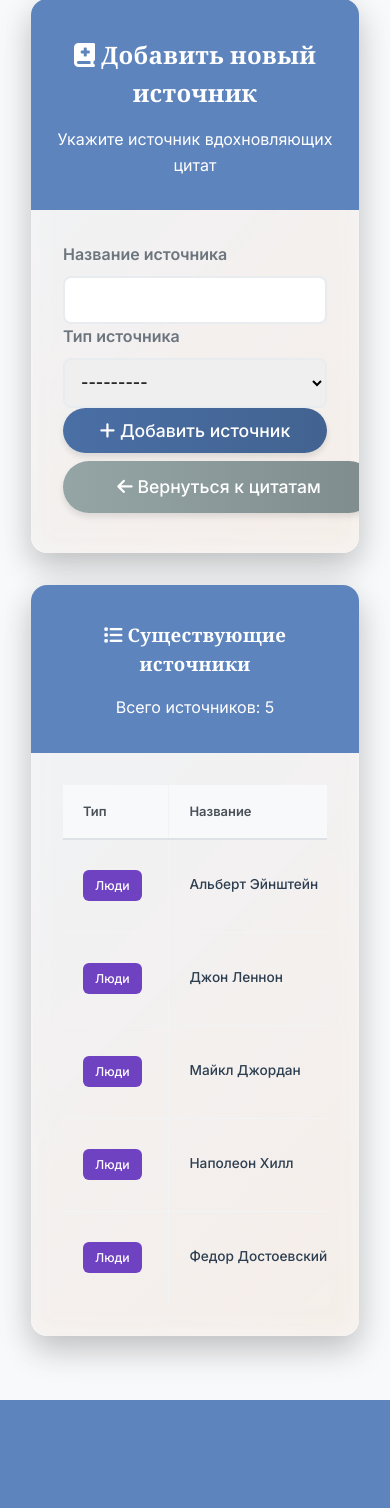
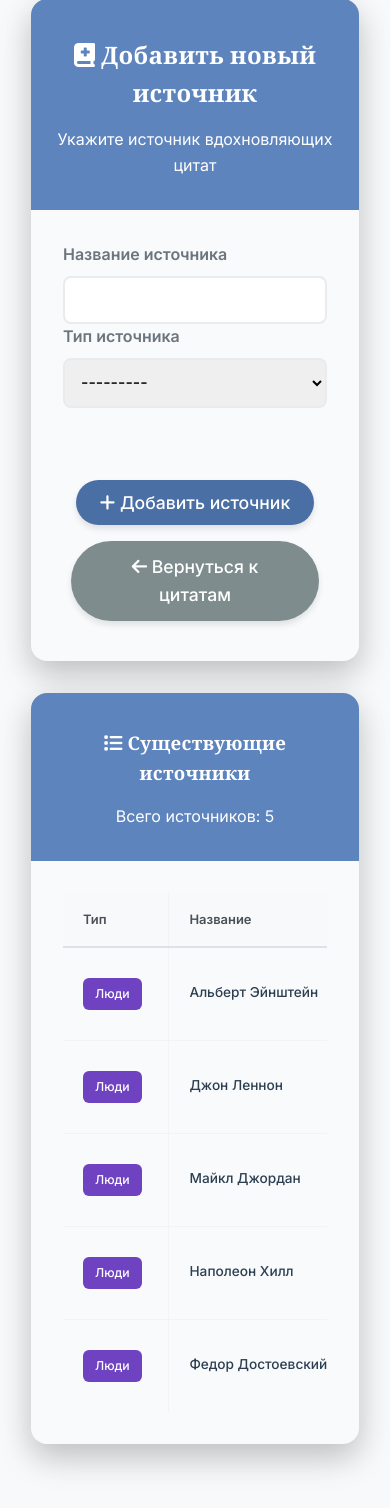
Before and after one commit to Godshri/quote_project, a Django app: page /add/source/ in a window 390 px wide; the page is wider, and only the part inside the window is pictured. Shown: the part 131-1639 px from the top of that part. Before the commit the page ends 1531 px from the top of that part, so only its background shows below. Run offline with Django 5.2, Linux system fonts and the light colour scheme; data comes from the database, SQL or seed files in the repository; both versions use the stored data as it was after the commit.

Commit message:
Nothing works

```diff
--- a/quotes/static/quotes/css/style.css
+++ b/quotes/static/quotes/css/style.css
@@ -59,7 +59,7 @@ input, select, textarea {
 }
 
 .navbar {
-    background: linear-gradient(135deg, #4a6fa5 0%, #3a5a80 100%);
+    background:#4a6fa5 ;
     box-shadow: 0 4px 20px rgba(0, 0, 0, 0.15);
     padding: 0.8rem 0;
     position: sticky;
@@ -145,7 +145,7 @@ input, select, textarea {
     left: 0;
     width: 100%;
     height: 100%;
-    background: linear-gradient(135deg, rgba(255, 255, 255, 0.2) 0%, rgba(255, 255, 255, 0.1) 100%);
+    background: rgba(255, 255, 255, 0.2) ;
     border-radius: 30px;
     transform: scaleX(0);
     transform-origin: right;
@@ -228,10 +228,23 @@ input, select, textarea {
         margin: 0 2px;
     }
 
+    .form-actions {
+        margin-top: 3rem !important;
+        padding-top: 1rem !important;
+    }
+
+
     .form-actions .btn {
-        margin-bottom: 0.5rem;
-        display: block;
-        width: 100%;
+        display: inline-block !important;
+        width: auto !important;
+        min-width: 200px;
+        margin: 0.5rem !important;
+    }
+
+
+    .form-fields {
+        flex-direction: column;
+        margin-bottom: 3rem;
     }
 
     .form-fields .form-control {
@@ -460,7 +473,7 @@ input, select, textarea {
     border-radius: 16px;
     box-shadow: 0 15px 35px rgba(0, 0, 0, 0.15), 0 10px 30px rgba(0, 0, 0, 0.1);
     transition: var(--transition);
-    background: linear-gradient(135deg, #ffffff 0%, #f8fafc 100%);
+    background:  #f8fafc !important;
     overflow: hidden;
     margin-bottom: 2rem;
     position: relative;
@@ -468,19 +481,19 @@ input, select, textarea {
 
 }
 
-.quote-card::before {
+/* .quote-card::before {
     content: '';
     position: absolute;
     top: -10px;
     left: -10px;
     right: -10px;
     bottom: -10px;
-    background: linear-gradient(135deg, #4a6fa520, #e67e2220);
+    background: #e67e2220;
     border-radius: 24px;
     z-index: -1;
     filter: blur(15px);
     opacity: 0.7;
-}
+} */
 
 .quote-card:hover {
     transform: translateY(-5px);
@@ -488,7 +501,6 @@ input, select, textarea {
 }
 
 .card-header {
-    /* background: linear-gradient(to right, var(--primary-color), #5d7fb5); */
     background: var(--primary-color-light);
     color: white;
     padding: 1rem 1.5rem;
@@ -553,19 +565,21 @@ blockquote {
     cursor: pointer;
     font-family: var(--secondary-font);
     margin-right: 1rem;
+    margin-top: 1rem !important;
 }
 
 .btn-success {
-    background: linear-gradient(to right, #2ecc71, #27ae60);
+    background: #2ecc71;
 }
 
 .btn-danger {
-    background: linear-gradient(to right, #e74c3c, #c0392b);
+    background: #c0392b;
 }
 
 .btn-primary {
-    background: linear-gradient(to right, var(--primary-color), #426391);
+    background: var(--primary-color);
     color: white;
+    margin-top: 1rem;
     padding: 0.75rem 1.5rem;
     font-size: 1.1rem;
     text-decoration: none;
@@ -592,7 +606,7 @@ blockquote {
 }
 
 .btn-secondary {
-    background: linear-gradient(to right, #95a5a6, #7f8c8d);
+    background: #7f8c8d;
     color: white;
     border: none;
     padding: 0.75rem 1.5rem;
@@ -607,7 +621,7 @@ blockquote {
 }
 
 .btn-secondary:hover {
-    background: linear-gradient(to right, #7f8c8d, #6c7b7d);
+    background: #6c7b7d;
     color: white;
     transform: translateY(-2px);
     box-shadow: 0 7px 14px rgba(0, 0, 0, 0.15);
@@ -717,7 +731,7 @@ blockquote {
 
 
 .stat-card {
-    background: linear-gradient(135deg, #ffffff 0%, #f8fafc 100%);
+    background:#ffffff;
     border-radius: 16px;
     padding: 1.5rem;
     display: flex;
@@ -814,7 +828,7 @@ blockquote {
 }
 
 .featured {
-    background: linear-gradient(135deg, #fff8e1 0%, #fff 100%);
+    background: #fff8e1 ;
     border: 2px solid #ffd166;
     border-radius: 16px;
     padding: 2rem;
@@ -825,7 +839,7 @@ blockquote {
     position: absolute;
     top: -12px;
     right: 20px;
-    background: linear-gradient(135deg, #ffd166, #f9c74f);
+    background: #f9c74f;
     color: #2c3e50;
     padding: 0.5rem 1rem;
     border-radius: 20px;
@@ -877,7 +891,7 @@ blockquote {
     position: absolute;
     top: -10px;
     right: -10px;
-    background: linear-gradient(135deg, #ffd166, #f9c74f);
+    background: #f9c74f;
     color: #2c3e50;
     padding: 0.5rem 1rem;
     border-radius: 20px;
@@ -999,7 +1013,7 @@ textarea.form-control {
 }
 
 .quote-item {
-    background: linear-gradient(135deg, #ffffff 0%, #f8fafc 100%);
+    background: #f8fafc;
     border-radius: 12px;
     padding: 1.5rem;
     margin-bottom: 1.5rem;
@@ -1229,11 +1243,11 @@ textarea.form-control {
 }
 
 .alert-danger {
-    background: linear-gradient(135deg, #ff6b6b 0%, #ee5a52 100%);
+    background: #ee5a52;
     color: white;
 }
 
 .alert-success {
-    background: linear-gradient(135deg, #51cf66 0%, #40c057 100%);
+    background: #40c057;
     color: white;
 }
--- a/quotes/templates/quotes/add_source.html
+++ b/quotes/templates/quotes/add_source.html
@@ -28,7 +28,7 @@
                     </div>
                 </div>
 
-                <div class="form-actions text-center mt-4">
+                <div class="form-actions text-center mt-5 pt-3">
                     <button type="submit" class="btn btn-primary">
                         <i class="fas fa-plus"></i> Добавить источник
                     </button>
```
Also changed, not shown: db.sqlite3.
